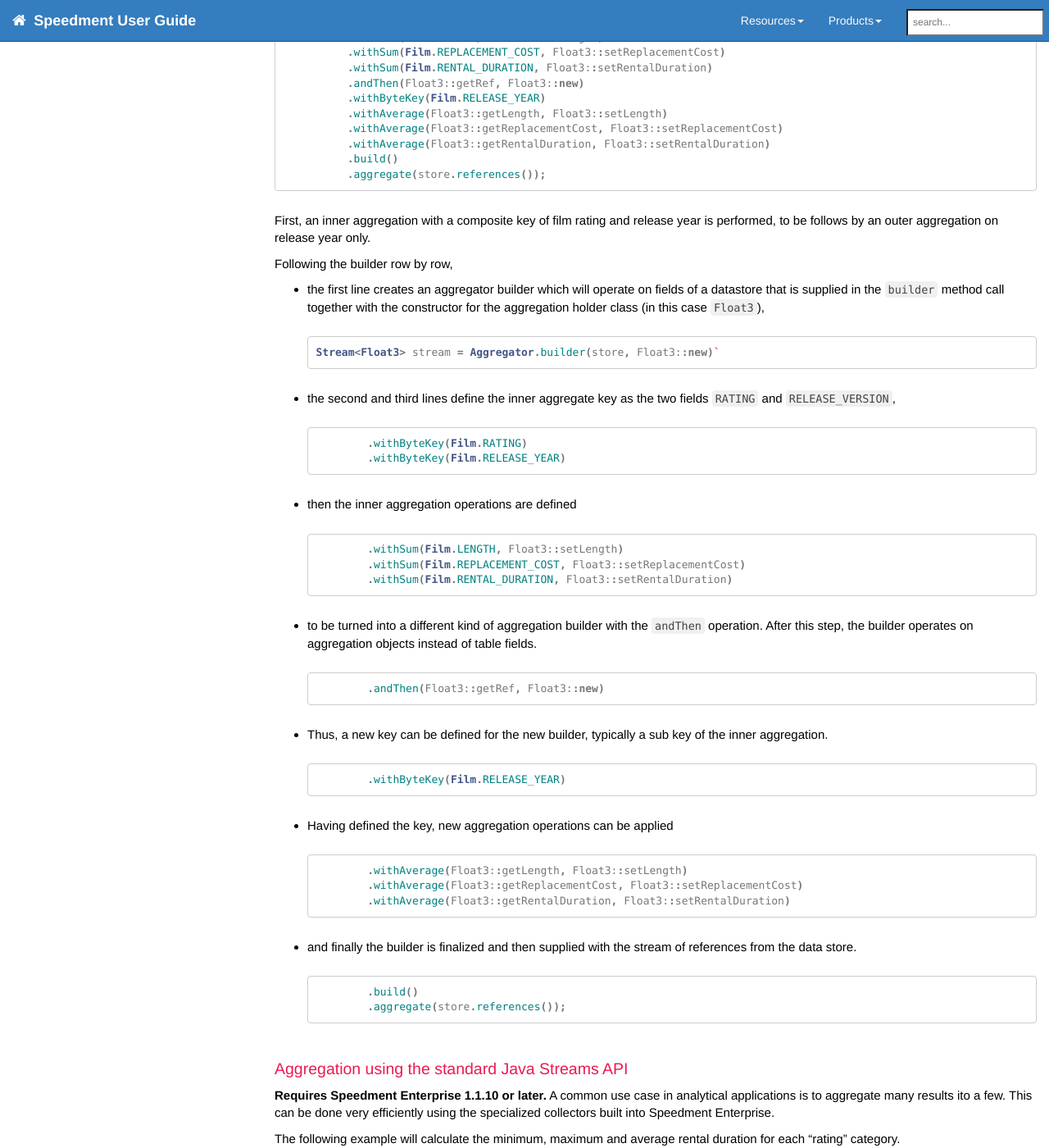
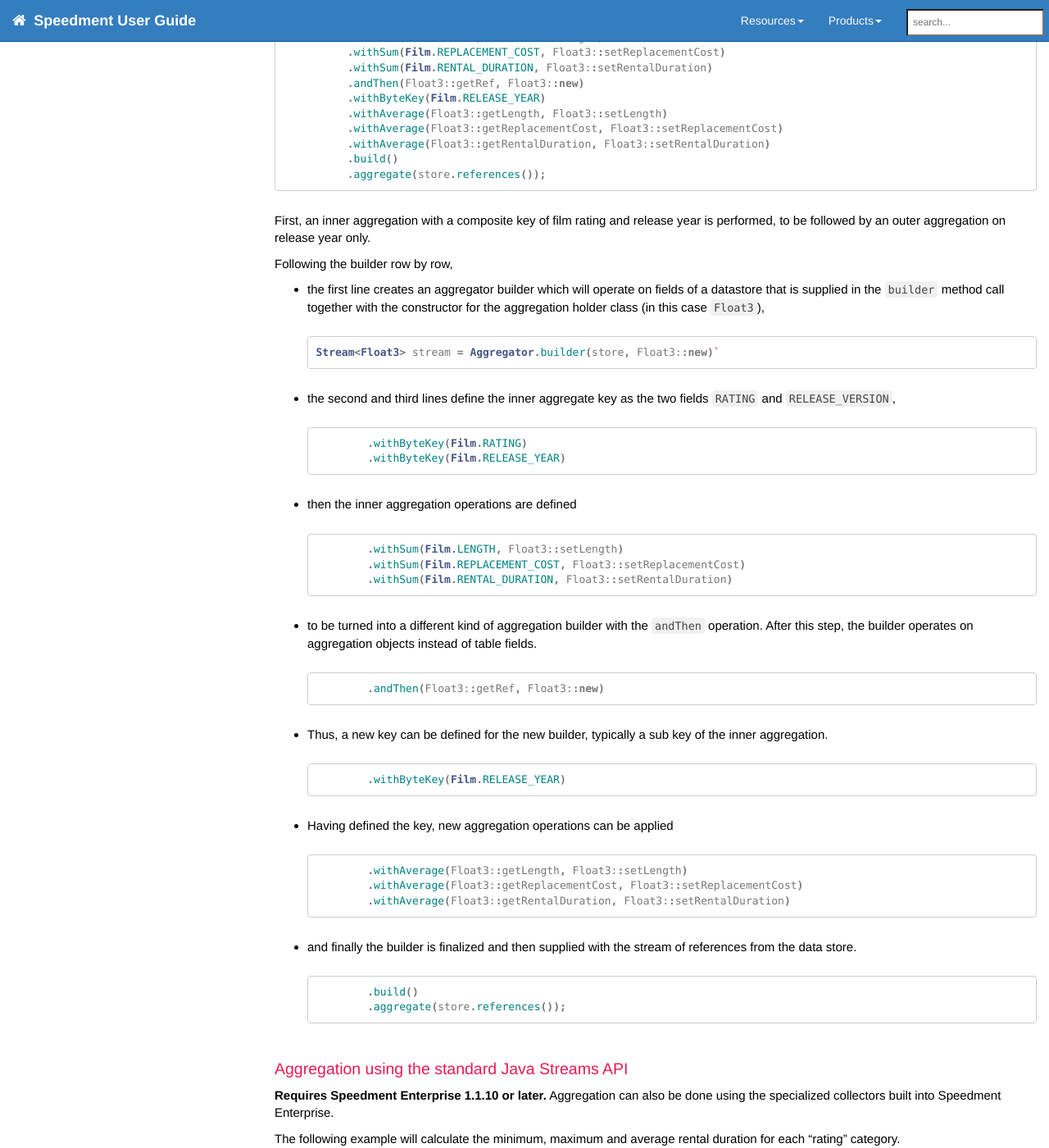
Before and after one commit to speedment/speedment-doc, a Jekyll site: the page built from pages/datastore.md, in a window 1280 px wide and 1400 px high, scrolled down 9006 px. Shown: the whole window at 82% size. Built offline with Jekyll 4.4.1, drawn with Linux system fonts in a browser that asks for light colours; nearby versions of some CDN libraries; comment, search, counter and statistics services are not loaded.

Commit message:
datastore: Fix some typos

````diff
--- a/pages/datastore.md
+++ b/pages/datastore.md
@@ -347,7 +347,7 @@ aggregation of those values on release year only.
 ```
 
 First, an inner aggregation with a
-composite key of film rating and release year is performed, to be follows by an outer
+composite key of film rating and release year is performed, to be followed by an outer
 aggregation on release year only.
 
 Following the builder row by row,
@@ -400,7 +400,7 @@ aggregation.
 
 ### Aggregation using the standard Java Streams API
 
-**Requires Speedment Enterprise 1.1.10 or later.** A common use case in analytical applications is to aggregate many results ito a few. This can be done very efficiently using the specialized collectors built into Speedment Enterprise.
+**Requires Speedment Enterprise 1.1.10 or later.** Aggregation can also be done using the specialized collectors built into Speedment Enterprise.
 
 The following example will calculate the minimum, maximum and average rental duration for each "rating" category.
 
````
